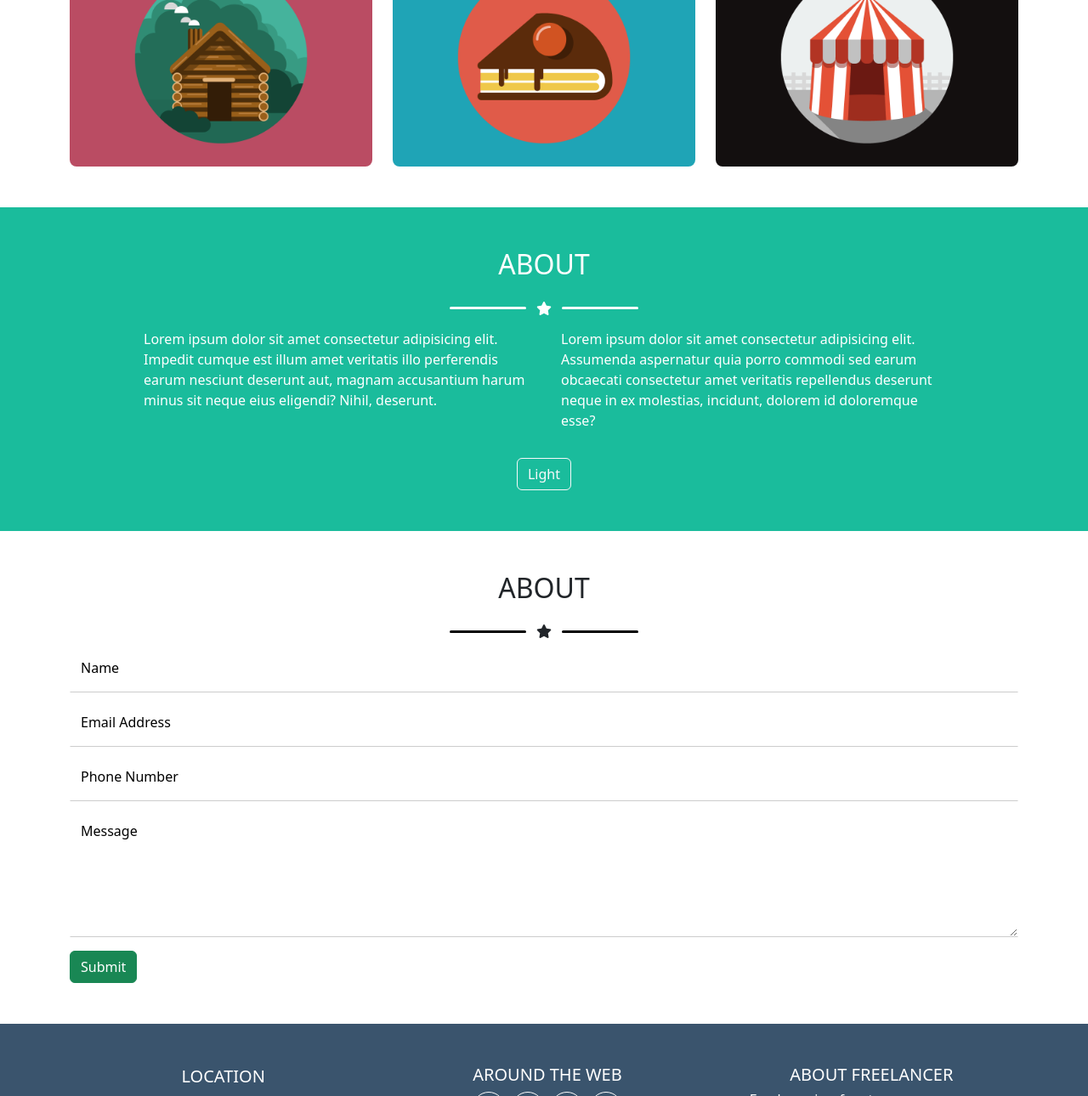
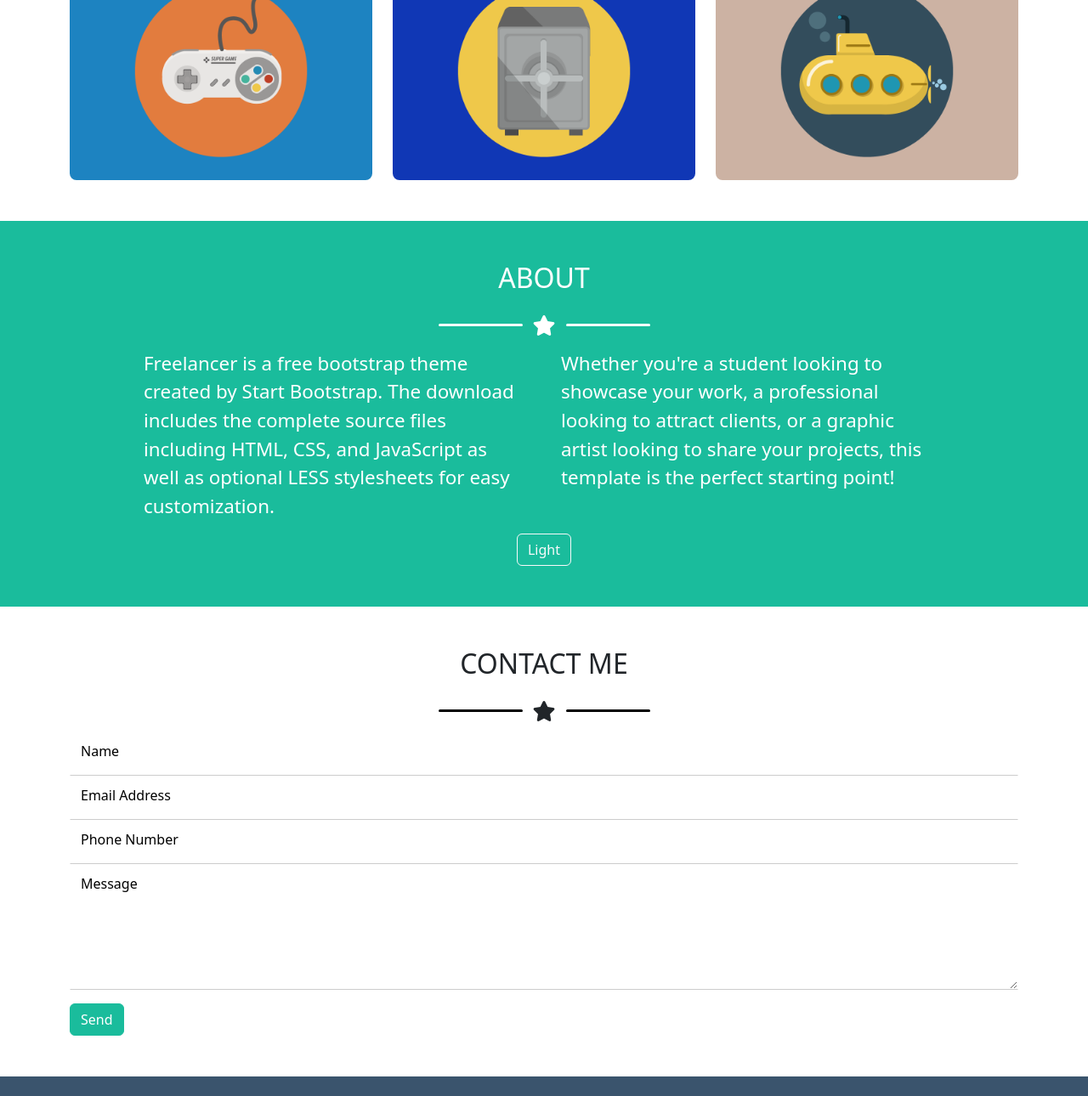
Before and after one commit to christiansaccani/html-css-bootstrap-freelancer, a plain HTML site: page index.html in a window 1280 px wide. Shown: the part 1027-2317 px from the top of the page at 85% size. Drawn offline with nearby package versions, Linux system fonts and the light colour scheme.

Commit message:
Exercise Done!

```diff
--- a/index.html
+++ b/index.html
@@ -15,18 +15,18 @@
 
     <nav class="navbar fixed-top navbar-expand-sm align-items-baseline my_bg_color text-emphasis-info">
         <div class="container text-uppercase">
-          <a class="navbar-brand link-light" href="#">START BOOTSTRAP</a>
+          <a class="navbar-brand link-light fs-4 fw-semibold" href="#">START BOOTSTRAP</a>
 
             <div class="collapse navbar-collapse flex-grow-0" id="navbarTogglerDemo03">
                 <ul class="navbar-nav me-auto mb-2 mb-lg-0">
                 <li class="nav-item">
-                    <a class="nav-link link-light" aria-current="page" href="#">PORTFOLIO</a>
+                    <a class="nav-link link-light fw-semibold" aria-current="page" href="#">PORTFOLIO</a>
                 </li>
                 <li class="nav-item">
-                    <a class="nav-link link-light" href="#">ABOUT</a>
+                    <a class="nav-link link-light fw-semibold" href="#">ABOUT</a>
                 </li>
                 <li class="nav-item">
-                    <a class="nav-link link-light" href="#">CONTACT</a>
+                    <a class="nav-link link-light fw-semibold" href="#">CONTACT</a>
                 </li>
                 </ul>
             </div>
@@ -44,10 +44,10 @@
                 <h1>START BOOTSTRAP</h1>
                 <div class="row flex-nowrap align-items-center justify-content-center">
                     <hr class="col-5 border-white w-100 rounded-3 m-0 border-3">
-                    <i class="col-2 fa-solid fa-star text-center"></i>
+                    <i class="col-2 fa-solid fa-star text-center fs-4"></i>
                     <hr class="col-5 border-white w-100 rounded-3 m-0 border-3">
                 </div>
-                <h3>GRAPHIC ARTIST- WEB DESIGNER - ILLUSTRATOR</h3>
+                <h3 class="fw-normal">GRAPHIC ARTIST- WEB DESIGNER - ILLUSTRATOR</h3>
             </div>
         </div>
 
@@ -56,7 +56,7 @@
                 <h2>PORTFOLIO</h2>
                 <div class="row flex-nowrap align-items-center justify-content-center">
                     <hr class="col-5 border-black w-100 rounded-3 m-0 border-3">
-                    <i class="col-2 fa-solid fa-star text-center"></i>
+                    <i class="col-2 fa-solid fa-star text-center fs-4"></i>
                     <hr class="col-5 border-black w-100 rounded-3 m-0 border-3">
                 </div>
                 <div class="row row-gap-4">
@@ -70,13 +70,13 @@
                         <img class="img-fluid rounded-3" src="./img/circus.png" alt="">
                     </div>
                     <div class="col-md-4 col-sm-6 col-12">
-                        <img class="img-fluid rounded-3" src="./img/cabin.png" alt="">
+                        <img class="img-fluid rounded-3" src="./img/game.png" alt="">
                     </div>
                     <div class="col-md-4 col-sm-6 col-12">
-                        <img class="img-fluid rounded-3" src="./img/cake.png" alt="">
+                        <img class="img-fluid rounded-3" src="./img/safe.png" alt="">
                     </div>
                     <div class="col-md-4 col-sm-6 col-12">
-                        <img class="img-fluid rounded-3" src="./img/circus.png" alt="">
+                        <img class="img-fluid rounded-3" src="./img/submarine.png" alt="">
                     </div>
                 </div>
             </div>
@@ -87,12 +87,19 @@
                 <h2>ABOUT</h2>
                 <div class="row flex-nowrap align-items-center justify-content-center">
                     <hr class="col-5 border-white w-100 rounded-3 m-0 border-3">
-                    <i class="col-2 fa-solid fa-star text-center"></i>
+                    <i class="col-2 fa-solid fa-star text-center fs-4"></i>
                     <hr class="col-5 border-white w-100 rounded-3 m-0 border-3">
                 </div>
                 <div class="row justify-content-center gap-3">
-                    <div class="col-sm-5 col-12"> Lorem ipsum dolor sit amet consectetur adipisicing elit. Impedit cumque est illum amet veritatis illo perferendis earum nesciunt deserunt aut, magnam accusantium harum minus sit neque eius eligendi? Nihil, deserunt.</div>
-                    <div class="col-sm-5 col-12 mb-3"> Lorem ipsum dolor sit amet consectetur adipisicing elit. Assumenda aspernatur quia porro commodi sed earum obcaecati consectetur amet veritatis repellendus deserunt neque in ex molestias, incidunt, dolorem id doloremque esse?</div>
+                    <div class="col-sm-5 col-12 my_font_size">Freelancer is a free bootstrap theme created by Start
+                        Bootstrap. The download includes the complete
+                        source files including HTML, CSS, and JavaScript as
+                        well as optional LESS stylesheets for easy
+                        customization.</div>
+                    <div class="col-sm-5 col-12 mb-3 my_font_size">Whether you're a student looking to showcase your
+                        work, a professional looking to attract clients, or a
+                        graphic artist looking to share your projects, this
+                        template is the perfect starting point!</div>
                 </div>
                 <button type="button" class="btn btn-outline-light my_btn_hover">Light</button>
             </div>
@@ -113,28 +120,28 @@
 -->
         <div class="w-100 pt-5 pb-5">
             <div class="container d-flex flex-column align-items-center gap-3">
-                <h2>ABOUT</h2>
+                <h2>CONTACT ME</h2>
                 <div class="row flex-nowrap align-items-center justify-content-center">
                     <hr class="col-5 border-black w-100 rounded-3 m-0 border-3">
-                    <i class="col-2 fa-solid fa-star text-center"></i>
+                    <i class="col-2 fa-solid fa-star text-center fs-4"></i>
                     <hr class="col-5 border-black w-100 rounded-3 m-0 border-3">
                 </div>
 
 
                 <form class="w-100">
-                    <div class="mb-3">
+                    <div class="mb-1">
                         <input type="text" class="form-control my_form_input pb-3 rounded-0" id="inputName" aria-describedby="emailHelp" placeholder="Name">
                     </div>
-                    <div class="mb-3">
+                    <div class="mb-1">
                         <input type="email" class="form-control my_form_input pb-3 rounded-0" id="inputEmail" aria-describedby="emailHelp" placeholder="Email Address">
                     </div>
-                    <div class="mb-3">
+                    <div class="mb-1">
                         <input type="number" class="form-control my_form_input pb-3 rounded-0" id="inputPhoneNumber" aria-describedby="emailHelp" placeholder="Phone Number">
                     </div>
                     <div class="mb-3">
                         <textarea class="form-control my_form_input pb-3 rounded-0" id="inputMessage" rows="5" placeholder="Message"></textarea>
                     </div>
-                    <button type="submit" class="btn btn-success">Submit</button>
+                    <button type="submit" class="btn btn-success my_btn_color">Send</button>
                 </form>
             </div>
 
@@ -153,14 +160,14 @@
             <div class="container">
                 <div class="row justify-content-between align-items-center gap-1 row-gap-4 flex-sm-nowrap px-1">
                     <div class="col-sm-4 text-center">
-                        <h4 class="display-5 fs-5">LOCATION</h4>
+                        <h4 class="display-5 fs-5 fw-semibold">LOCATION</h4>
                         <address class="display-5 fs-6 text-center">
                             2215 John Daniel Drive Clark, MO 54243
                         </address>
                     </div>
 
                     <div class="col-sm-4 text-center">
-                        <h4 class="display-5 fs-5">AROUND THE WEB</h4>
+                        <h4 class="display-5 fs-5 fw-semibold">AROUND THE WEB</h4>
                         <div class="d-flex justify-content-center gap-2">
                             <button type="button" class="btn btn-link link-light border-white rounded-circle" style="width: 38px; height: 38px;"><i class="fa-brands fa-facebook-f" style="font-size: 1em"></i></button>
                             <button type="button" class="btn btn-link link-light border-white rounded-circle" style="width: 38px; height: 38px;"><i class="fa-brands fa-google-plus-g text-center" style="font-size: 1em"></i></button>
@@ -170,7 +177,7 @@
                     </div>
 
                     <div class="col-sm-4 text-center">
-                        <h4 class="display-5 fs-5">ABOUT FREELANCER</h4>
+                        <h4 class="display-5 fs-5 fw-semibold">ABOUT FREELANCER</h4>
                         <div class="display-5 fs-6 text-center">
                             Freelance is a free to use, open source Bootstrap theme created by <a class="text-decoration-none my_txt_color" href="#">Start Bootstrap</a>.
                         </div>
@@ -180,7 +187,7 @@
         </div>
 
         <div class="my_bg_color2 text-white text-center w-100 pt-5 pb-5">
-            <div class="fs-6">Copyright <i class="fa-regular fa-copyright"></i> Your Website 2019</div>
+            <div class="my_footer_size">Copyright <i class="fa-regular fa-copyright"></i> Your Website 2019</div>
         </div>
     </footer>
 
--- a/style.css
+++ b/style.css
@@ -58,3 +58,16 @@ h3 {
 .navbar-toggler {
     filter: invert(1);
 }
+
+.my_btn_color {
+    background-color: #1abc9c;
+    border-color: #1abc9c;
+}
+
+.my_font_size {
+    font-size: calc(1rem + .5vw);
+}
+
+.my_footer_size {
+    font-size: calc(.5rem + .5vw);
+}
```
